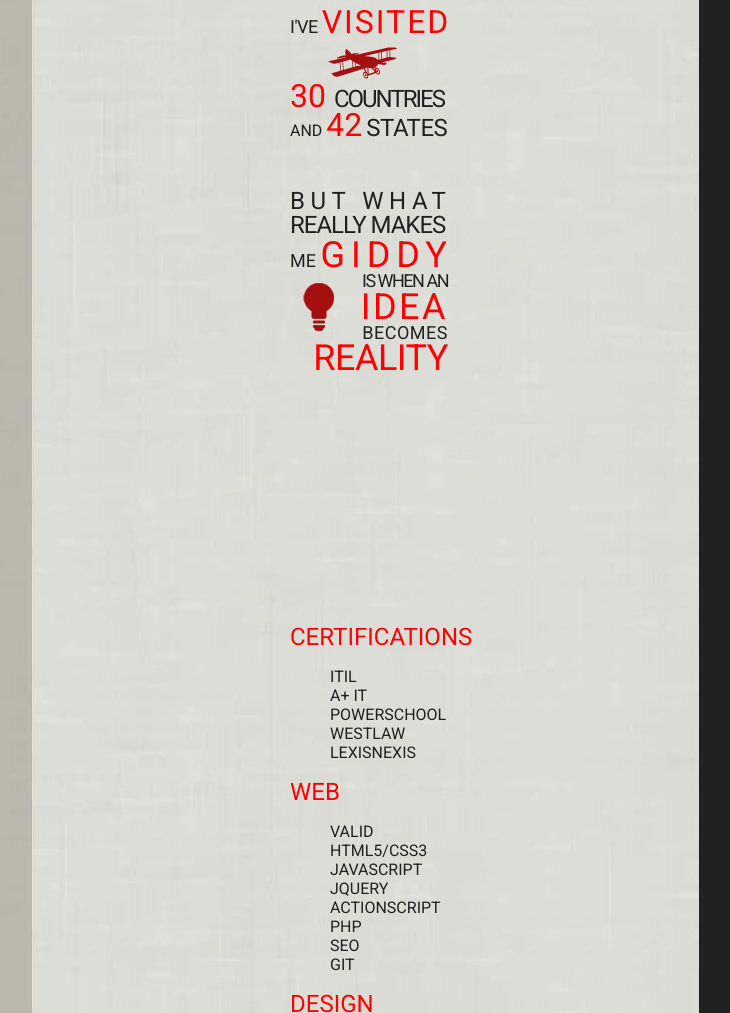
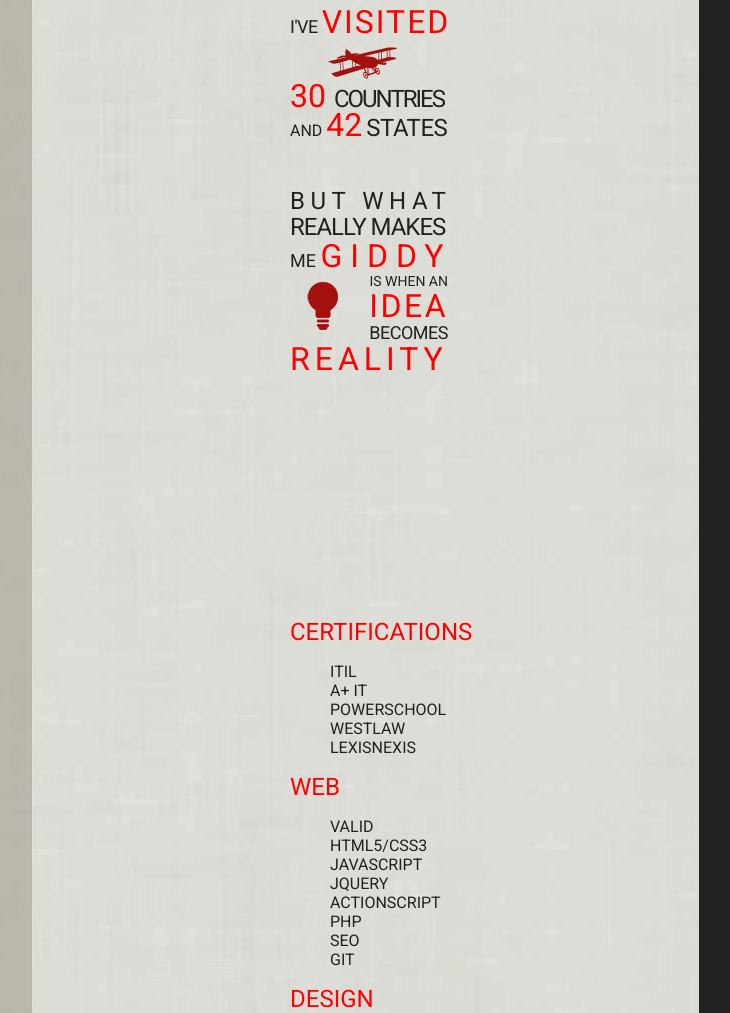
Before and after one commit to jansmath3/tjjansma, a plain HTML site: page index.html in a window 1280 px wide. Shown: the part 2245-3258 px from the top of the page, without its empty margins (301-1031 px from the left). Drawn offline with Linux system fonts and the light colour scheme.

Commit message:
Alignment for new "giddy" section

```diff
--- a/style.css
+++ b/style.css
@@ -467,40 +467,40 @@ a[title]:hover{
 #really {
 	font-size: 24px;
 	letter-spacing: -1px;
-	line-height: 24px;
+	line-height: 28px;
 }
 
 #megiddy {
 	font-size: 18px;
-	line-height: 36px;
+	line-height: 30px;
 }
 
 #giddy {
-	font-size: 36px;
-	letter-spacing: 6px;
-	line-height: 36px;
+	font-size: 32px;
+	letter-spacing: 8px;
+	line-height: 30px;
 }
 
 #iswhenan {
-	font-size: 18px;
-	letter-spacing: -1.5px;
-	line-height: 4px;
+	font-size: 14px;
+	letter-spacing: 0px;
+	line-height: 10px;
 	text-align: right;
 	margin-right: 10px;
 }
 
 #idea {
-	font-size: 36px;
+	font-size: 32px;
 	letter-spacing: 2.5px;
-	line-height: 48px;
+	line-height: 40px;
 	text-align: right;
 	margin-right: 10px;
 }
 
 #becomes {
 	font-size: 18px;
-	letter-spacing: 0.5px;
-	line-height: 4px;
+	letter-spacing: -0.5px;
+	line-height: 14px;
 	text-align: right;
 	margin-right: 10px;
 }
@@ -508,16 +508,16 @@ a[title]:hover{
 #lightbulb {
 	height: 48px;
 	width: 48px;
-	margin: -52px 0 12px 5px;
+	margin: -58px 0 20px 9px;
 	background: url(images/lightbulb.png);
 }
 
 #reality {
-	font-size: 36px;
-	letter-spacing: -0.5px;
-	line-height: 30px;
+	font-size: 32px;
+	letter-spacing: 5px;
+	line-height: 18px;
 	text-align: right;
-	margin-right: 10px;
+	margin-right: 12px;
 }
 
 #tools {
```
